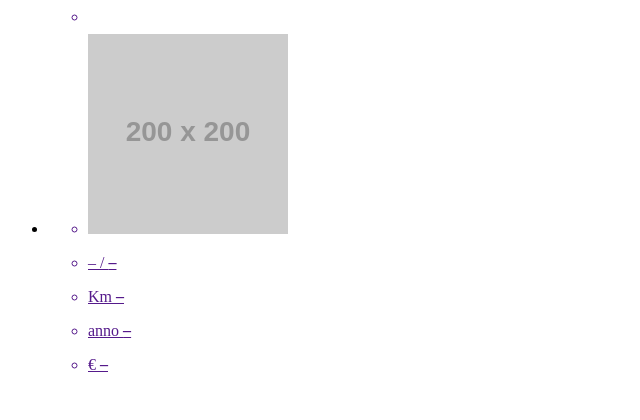
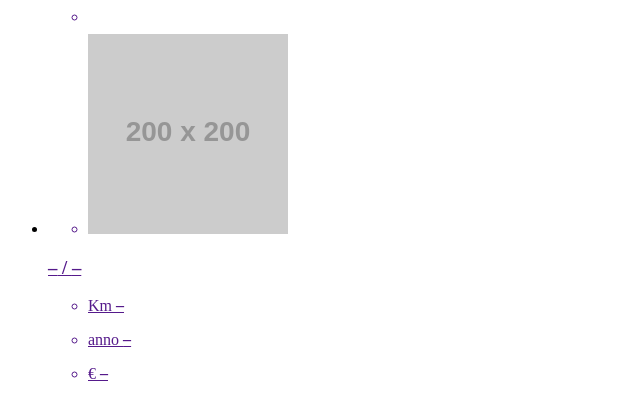
Before and after one commit to EnthusiasticCode/UnionCarWebsite, a PHP site: the page made by app/views/carlist.html in a window 1280 px wide. Shown: the top 420 px of the page, without its empty margins (0-640 px from the left). Run offline with PHP 8.4, Linux system fonts and the light colour scheme; grey boxes labelled with a size stand in for pictures from a placeholder-image service; some libraries are stand-ins or nearby versions.

Commit message:
List layout adjustments

```diff
--- a/app/views/carlist.html
+++ b/app/views/carlist.html
@@ -13,14 +13,15 @@
 					</ul>
 				</div>
 				<div class="small-9 columns">
-					<ul class="inline-list">
-						<li class="carlist-title-col">
-							<p class="carlist-title">
+					<div class="row">
+						<h3 class="carlist-title">
 							<span class="carlist-brand" ng-bind="car.brand">&ndash;</span>
 							/
 							<strong class="carlist-model" ng-bind="car.model">&ndash;</strong>
-							</p>
-						</li>
+						</h3>
+					</div>
+					<div class="row">
+						<ul class="inline-list">
 							<li class="carlist-km-col">
 								<p class="carlist-km">Km <strong ng-bind="car.km|number">&ndash;</strong></p>
 							</li>
@@ -33,6 +34,7 @@
 						</ul>
 					</div>
 				</div>
+			</div>
 		</a>
 	</li>
 </ul>
```
Also changed, not shown: app/styles/_base.scss (+11 -5 lines). Lines whose indentation alone changed are shown as unchanged.
